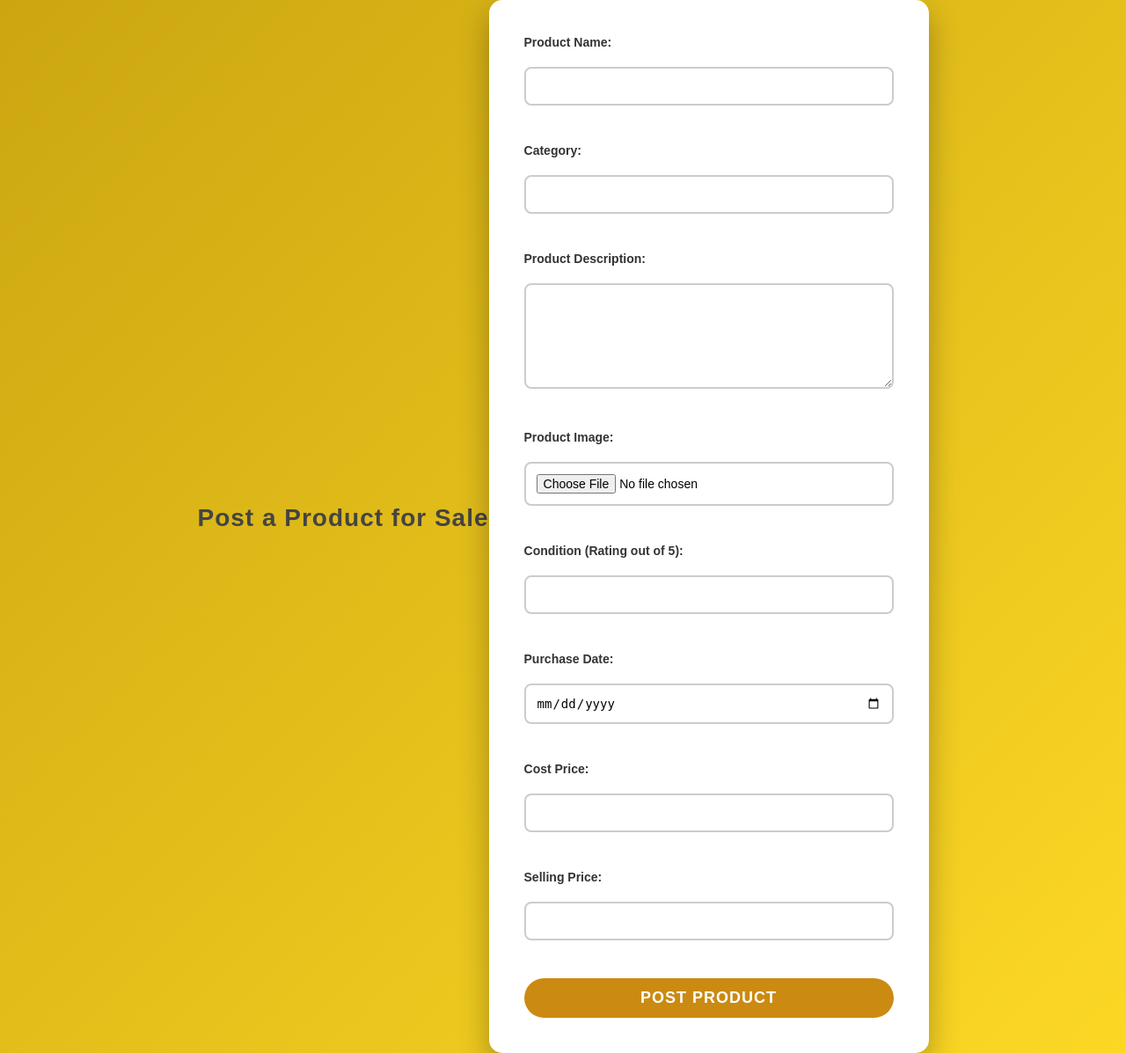
After one commit to Emad-Mohamed14/Smart_Deals, a Flask app: page /post_product in a window 1280 px wide. The commit adds this page. Shown: the whole page at 88% size. Run offline with Flask 3, Linux system fonts and the light colour scheme; the visitor is signed in with stand-in values (Sample User, id 1); some libraries are stand-ins or nearby versions.

Commit message:
Products Upload Success

```diff
--- a/app.py
+++ b/app.py
@@ -1,12 +1,17 @@
-from flask import Flask, request, redirect, render_template, session, url_for
+from flask import Flask, request, redirect, render_template, session, url_for, flash
 from flask_mysqldb import MySQL
 import os
 import bcrypt
-from werkzeug.security import generate_password_hash, check_password_hash
+from werkzeug.utils import secure_filename
 import logging
 
 app = Flask(__name__)
 app.secret_key = os.urandom(24)
+
+# Configure file upload
+UPLOAD_FOLDER = 'static/uploads'  # Folder to save uploaded product images
+ALLOWED_EXTENSIONS = {'png', 'jpg', 'jpeg', 'gif'}
+app.config['UPLOAD_FOLDER'] = UPLOAD_FOLDER
 
 logging.basicConfig(filename='check.log',  # Specify the log file
                     level=logging.DEBUG,
@@ -21,6 +26,9 @@ app.config['MYSQL_PASSWORD'] = "tsee12345"
 app.config['MYSQL_DB'] = "smart_deals"
 
 mysql = MySQL(app)
+
+def allowed_file(filename):
+    return '.' in filename and filename.rsplit('.', 1)[1].lower() in ALLOWED_EXTENSIONS
 
 def check_db_connection():
     try:
@@ -96,6 +104,49 @@ def login():
 
     return render_template('login.html')  # Render login form
 
+@app.route('/post_product', methods=['GET', 'POST'])
+def post_product():
+    if 'user_id' not in session:
+        return redirect(url_for('login'))
+
+    if request.method == 'POST':
+        # Get product details from form
+        product_name = request.form['product_name']
+        category = request.form['category']
+        product_description = request.form['product_description']
+        rating = request.form['rating']
+        purchase_date = request.form['purchase_date']
+        cost_price = request.form['cost_price']
+        selling_price = request.form['selling_price']
+
+        # Handle file upload for product image
+        file = request.files['image']
+        if file and allowed_file(file.filename):
+            filename = secure_filename(file.filename)
+            file_path = os.path.join(app.config['UPLOAD_FOLDER'], filename)
+            file.save(file_path)
+        else:
+            flash("Invalid image format. Please upload a PNG, JPG, or GIF file.", "danger")
+            return redirect(url_for('post_product'))
+
+        try:
+            cur = mysql.connection.cursor()
+            # Insert product details into the database
+            cur.execute('INSERT INTO products (product_name, category, product_description, rating, purchase_date, cost_price, selling_price, image_url, owner_id) '
+                        'VALUES (%s, %s, %s, %s, %s, %s, %s, %s, %s)',
+                        (product_name, category, product_description, rating, purchase_date, cost_price, selling_price, file_path, session['user_id']))
+            mysql.connection.commit()
+            cur.close()
+            flash('Product posted successfully!', 'success')
+        except Exception as e:
+            app.logger.error(f"Error posting product: {e}")
+            return "Error occurred", 500
+
+        return redirect(url_for('first_webpage'))
+
+    return render_template('post_product.html')
+
+
 @app.route('/first_webpage')
 def first_webpage():
     return render_template('first_webpage.html')
--- /dev/null
+++ b/static/CSS/post_product.css
@@ -0,0 +1,156 @@
+/* Reset default margin and padding */
+* {
+    margin: 0;
+    padding: 0;
+    box-sizing: border-box;
+}
+
+/* General body styles */
+body {
+    font-family: 'Poppins', sans-serif;
+    background-color: #e0e7ff;
+    margin: 0;
+    padding: 0;
+    display: flex;
+    justify-content: center;
+    align-items: center;
+    min-height: 100vh;
+    background: linear-gradient(135deg, #cba611 0%, #fcd825 100%);
+}
+
+/* Form container with smooth animation */
+form {
+    background-color: #ffffff;
+    padding: 40px;
+    border-radius: 15px;
+    box-shadow: 0 15px 35px rgba(0, 0, 0, 0.3);
+    width: 100%;
+    max-width: 500px;
+    transition: transform 0.3s ease-in-out, box-shadow 0.3s ease-in-out;
+}
+
+/* Hover effect for form */
+form:hover {
+    transform: translateY(-10px);
+    box-shadow: 0 20px 50px rgba(0, 0, 0, 0.4);
+}
+
+/* Headings */
+h2 {
+    text-align: center;
+    color: #444;
+    margin-bottom: 20px;
+    font-size: 28px;
+    font-weight: 600;
+    letter-spacing: 1px;
+}
+
+/* Label styles with smooth hover */
+label {
+    font-weight: bold;
+    color: #333;
+    margin-bottom: 8px;
+    display: block;
+    font-size: 14px;
+    transition: color 0.2s ease-in-out;
+}
+
+label:hover {
+    color: #fce325;
+}
+
+/* Inputs, textareas with focus animation */
+input[type="text"],
+input[type="file"],
+input[type="number"],
+input[type="date"],
+textarea {
+    width: 100%;
+    padding: 12px;
+    margin: 12px 0 25px;
+    border: 2px solid #ccc;
+    border-radius: 8px;
+    font-size: 14px;
+    transition: border-color 0.3s ease, box-shadow 0.3s ease;
+}
+
+input[type="text"]:focus,
+input[type="file"]:focus,
+input[type="number"]:focus,
+input[type="date"]:focus,
+textarea:focus {
+    border-color: #cba011;
+    box-shadow: 0 0 8px rgba(217, 173, 30, 0.5);
+}
+
+/* Textarea specific styles */
+textarea {
+    resize: vertical;
+    min-height: 120px;
+}
+
+/* Stylish submit button */
+input[type="submit"] {
+    background-color: #cb8a11;
+    color: white;
+    padding: 12px 20px;
+    border: none;
+    border-radius: 50px;
+    cursor: pointer;
+    width: 100%;
+    font-size: 18px;
+    font-weight: 600;
+    text-transform: uppercase;
+    letter-spacing: 1px;
+    transition: background-color 0.3s ease, box-shadow 0.3s ease, transform 0.2s ease;
+}
+
+input[type="submit"]:hover {
+    background-color: #fcdc25;
+    box-shadow: 0 8px 25px rgba(252, 159, 37, 0.5);
+    transform: translateY(-5px);
+}
+
+input[type="submit"]:active {
+    transform: scale(0.98);
+    box-shadow: none;
+}
+
+/* Error messages */
+.error {
+    color: red;
+    font-size: 14px;
+    margin-bottom: 10px;
+}
+
+/* Media Queries for responsiveness */
+@media (max-width: 768px) {
+    form {
+        padding: 25px;
+    }
+
+    h2 {
+        font-size: 24px;
+    }
+
+    input[type="submit"] {
+        font-size: 16px;
+        padding: 10px;
+    }
+}
+
+/* Smooth animation for form on load */
+@keyframes formFadeIn {
+    from {
+        opacity: 0;
+        transform: scale(0.95);
+    }
+    to {
+        opacity: 1;
+        transform: scale(1);
+    }
+}
+
+form {
+    animation: formFadeIn 0.5s ease;
+}
--- /dev/null
+++ b/templates/post_product.html
@@ -0,0 +1,42 @@
+<!DOCTYPE html>
+<html lang="en">
+<head>
+    <meta charset="UTF-8">
+    <meta name="viewport" content="width=device-width, initial-scale=1.0">
+    <title>Post a Product for Sale</title>
+    <link rel="stylesheet" href="../static/CSS/post_product.css">
+</head>
+<body>
+
+    <h2>Post a Product for Sale</h2>
+
+    <form action="{{ url_for('post_product') }}" method="POST" enctype="multipart/form-data">
+        <label for="product_name">Product Name:</label>
+        <input type="text" id="product_name" name="product_name" required><br><br>
+
+        <label for="category">Category:</label>
+        <input type="text" id="category" name="category" required><br><br>
+
+        <label for="description">Product Description:</label>
+        <textarea id="description" name="product_description" required></textarea><br><br>
+
+        <label for="image">Product Image:</label>
+        <input type="file" id="image" name="image" accept="image/*" required><br><br>
+
+        <label for="rating">Condition (Rating out of 5):</label>
+        <input type="number" id="rating" name="rating" min="1" max="5" step="0.1" required><br><br>
+
+        <label for="purchase_date">Purchase Date:</label>
+        <input type="date" id="purchase_date" name="purchase_date" required><br><br>
+
+        <label for="cost_price">Cost Price:</label>
+        <input type="number" id="cost_price" name="cost_price" step="0.01" required><br><br>
+
+        <label for="selling_price">Selling Price:</label>
+        <input type="number" id="selling_price" name="selling_price" step="0.01" required><br><br>
+
+        <input type="submit" value="Post Product">
+    </form>
+
+</body>
+</html>
```
Also changed, not shown: templates/first_webpage.html (+19 -0 lines), static/uploads/18.jpg (added), static/uploads/7.jpg (added), 1 other file.
